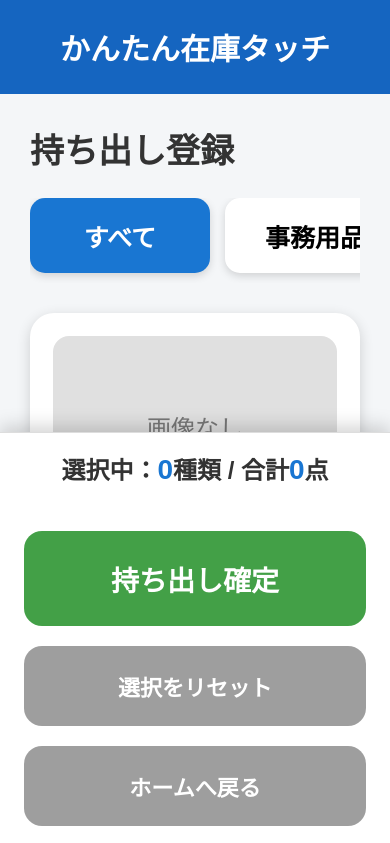
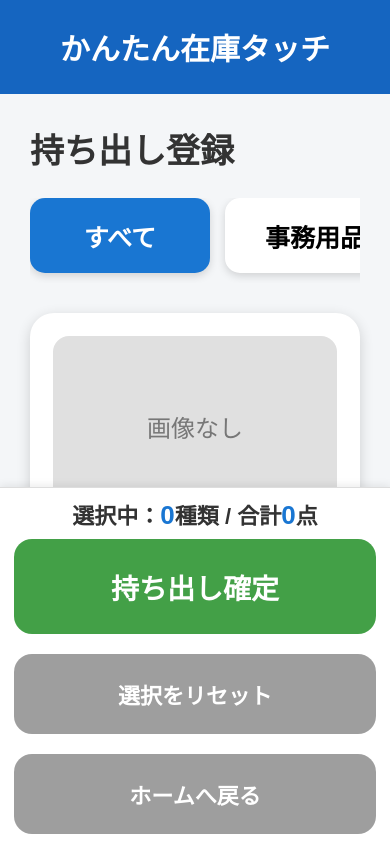
Before and after one commit to keiaraijinks-ai/kantan-zaiko-touch-demo, a plain HTML site: page index.html in a window 390 px wide. Both pictures are taken after a click on the button "持ち出し登録". Shown: the top 843 px of the page. Drawn offline with Linux system fonts and the light colour scheme.

Commit message:
Add files via upload

```diff
--- a/style.css
+++ b/style.css
@@ -454,3 +454,48 @@
     background: white;
   }
 }
+
+
+
+/* Compact order bar */
+.order-bar{
+  padding:10px 14px;
+  box-shadow:0 -2px 8px rgba(0,0,0,.08);
+}
+
+.order-summary{
+  font-size:22px;
+  margin-bottom:8px;
+}
+.order-summary span{
+  font-size:26px;
+}
+
+.order-bar .confirm-button{
+  height:70px;
+  margin-top:0;
+  font-size:28px;
+}
+
+.order-sub-buttons{
+  display:flex;
+  gap:10px;
+  margin-top:8px;
+}
+
+.order-sub-buttons .sub-button{
+  flex:1;
+  height:48px;
+  margin-top:0;
+  font-size:20px;
+}
+
+.takeout-screen{
+  padding-bottom:180px;
+}
+
+@media (max-width:600px){
+  .takeout-screen{
+    padding-bottom:210px;
+  }
+}
```
